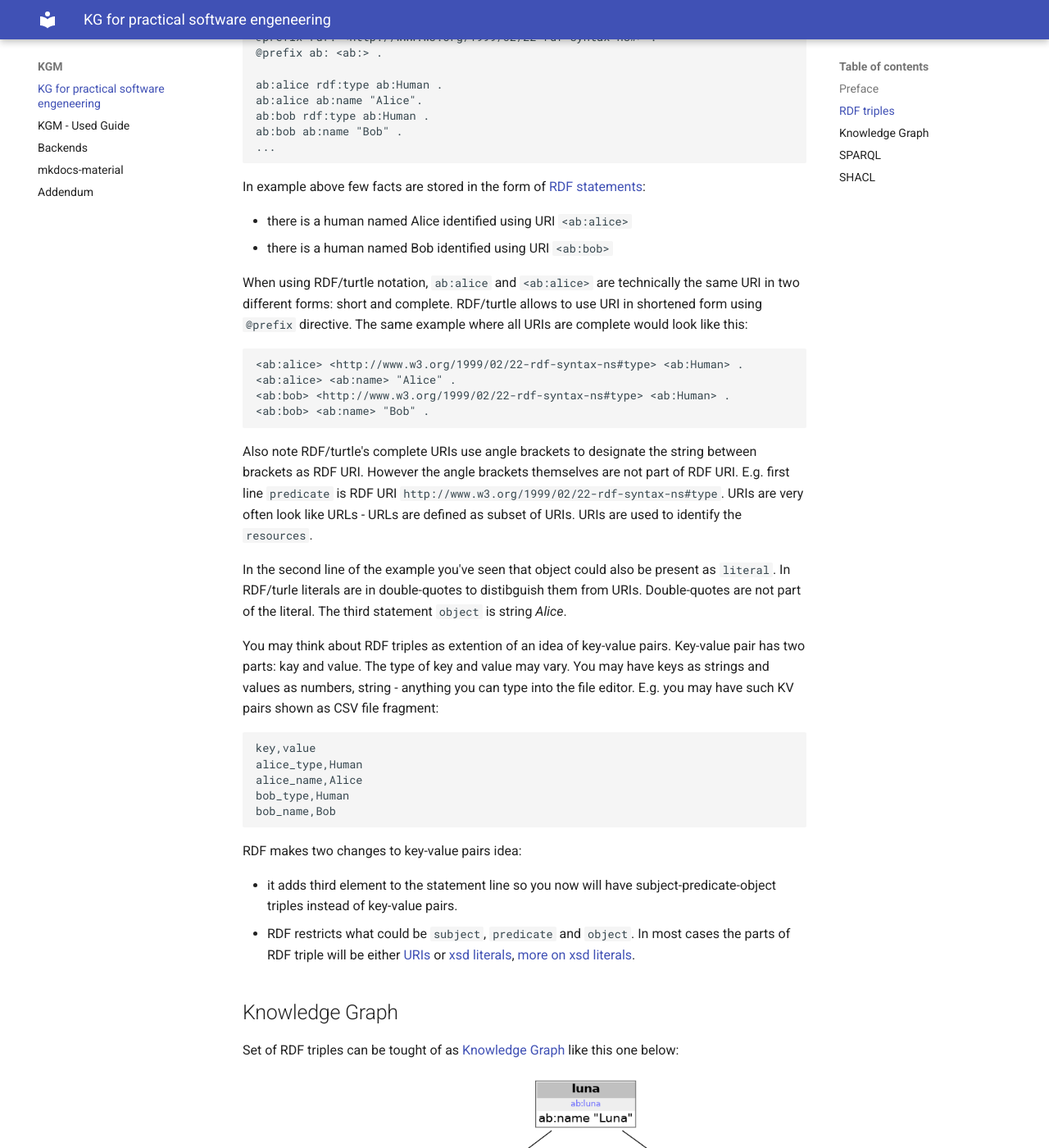
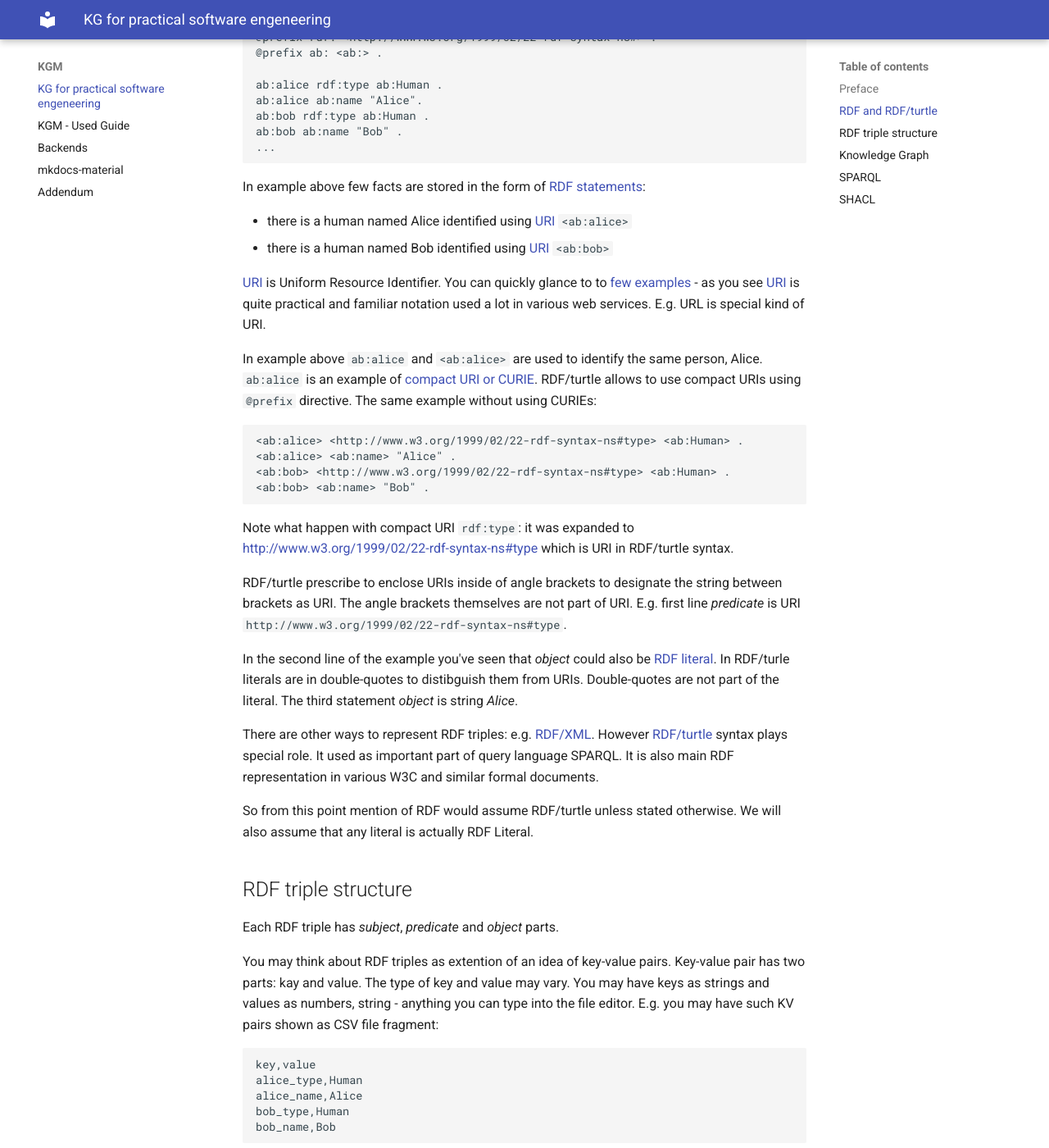
Before and after one commit to GeiselSoftware/kgm, an MkDocs documentation site: the page built from docs/docs/kgm-introduction.md, in a window 1280 px wide and 1400 px high, scrolled down 702 px. Shown: the whole window at 82% size. Built offline with MkDocs 1.6.1 and Material for MkDocs 9.7.7, drawn with Linux system fonts in a browser that asks for light colours; some of the changed text lies outside the part shown.

Commit message:
docs - wip

````diff
--- a/docs/docs/kgm-introduction.md
+++ b/docs/docs/kgm-introduction.md
@@ -6,7 +6,7 @@ Knowledge Graph and related technologies were introduced by practitioners in the
 
 This document purpose is to provide practical alternative to the mainstream KG introductions. After minimalistic introduction we are going to concentrate on few examples of purely technical utilization of **available** KG tech tools. In most cases it will be possible to easily reproduce this document scripts and queries using only python's [rdflib](https://pypi.org/project/rdflib/) and [graphviz](https://pypi.org/project/graphviz/) packages.
 
-## RDF triples
+## RDF and RDF/turtle
 
 [RDF (Resource Definition Framework)](https://en.wikipedia.org/wiki/Resource_Description_Framework) is standartized way to store facts in the form of RDF triples. The example of such triples stored using [RDF/turtle](https://en.wikipedia.org/wiki/Turtle_(syntax)) format is given below. It is the data about ubiquitous [Alice-Bob pair](https://en.wikipedia.org/wiki/Alice_and_Bob). Note that it is fragment of bigger Alice-Bob RDF triples file [ab.data.ttl](/kgm/sparql-example/ab.data.ttl).
 
@@ -23,10 +23,12 @@ ab:bob ab:name "Bob" .
 
 In example above few facts are stored in the form of [RDF statements](https://www.w3.org/TR/rdf11-primer/#section-triple):
 
- - there is a human named Alice identified using URI `<ab:alice>`
- - there is a human named Bob identified using URI `<ab:bob>`
+ - there is a human named Alice identified using [URI](https://en.wikipedia.org/wiki/Uniform_Resource_Identifier) `<ab:alice>`
+ - there is a human named Bob identified using [URI](https://en.wikipedia.org/wiki/Uniform_Resource_Identifier) `<ab:bob>`
 
-When using RDF/turtle notation, `ab:alice` and `<ab:alice>` are technically the same URI in two different forms: short and complete. RDF/turtle allows to use URI in shortened form using `@prefix` directive. The same example where all URIs are complete would look like this:
+[URI](https://en.wikipedia.org/wiki/Uniform_Resource_Identifier) is Uniform Resource Identifier. You can quickly glance to to [few examples](https://datatracker.ietf.org/doc/html/rfc3986#section-1.1.2) - as you see [URI](https://en.wikipedia.org/wiki/Uniform_Resource_Identifier) is quite practical and familiar notation used a lot in various web services. E.g. URL is special kind of URI.
+
+In example above `ab:alice` and `<ab:alice>` are used to identify the same person, Alice. `ab:alice` is an example of [compact URI or CURIE](https://en.wikipedia.org/wiki/CURIE). RDF/turtle allows to use compact URIs using `@prefix` directive. The same example without using CURIEs:
 
 ```
 <ab:alice> <http://www.w3.org/1999/02/22-rdf-syntax-ns#type> <ab:Human> .
@@ -35,9 +37,19 @@ When using RDF/turtle notation, `ab:alice` and `<ab:alice>` are technically the
 <ab:bob> <ab:name> "Bob" .
 ```
 
-Also note RDF/turtle's complete URIs use angle brackets to designate the string between brackets as RDF URI. However the angle brackets themselves are not part of RDF URI. E.g. first line `predicate` is RDF URI `http://www.w3.org/1999/02/22-rdf-syntax-ns#type`. URIs are very often look like URLs - URLs are defined as subset of URIs. URIs are used to identify the `resources`.
+Note what happen with compact URI `rdf:type`: it was expanded to <http://www.w3.org/1999/02/22-rdf-syntax-ns#type> which is URI in RDF/turtle syntax.
 
-In the second line of the example you've seen that object could also be present as `literal`. In RDF/turle literals are in double-quotes to distibguish them from URIs. Double-quotes are not part of the literal. The third statement `object` is string *Alice*.
+RDF/turtle prescribe to enclose URIs inside of angle brackets to designate the string between brackets as URI. The angle brackets themselves are not part of URI. E.g. first line *predicate* is URI `http://www.w3.org/1999/02/22-rdf-syntax-ns#type`.
+
+In the second line of the example you've seen that *object* could also be [RDF literal](https://www.w3.org/TR/turtle/#literals). In RDF/turle literals are in double-quotes to distibguish them from URIs. Double-quotes are not part of the literal. The third statement *object* is string *Alice*.
+
+There are other ways to represent RDF triples: e.g. [RDF/XML](https://en.wikipedia.org/wiki/RDF/XML). However [RDF/turtle](https://en.wikipedia.org/wiki/Turtle_(syntax)) syntax plays special role. It used as important part of query language SPARQL. It is also main RDF representation in various W3C and similar formal documents.
+
+So from this point mention of RDF would assume RDF/turtle unless stated otherwise. We will also assume that any literal is actually RDF Literal.
+
+## RDF triple structure
+
+Each RDF triple has *subject*, *predicate* and *object* parts.
 
 You may think about RDF triples as extention of an idea of key-value pairs. Key-value pair has two parts: kay and value. The type of key and value may vary. You may have keys as strings and values as numbers, string - anything you can type into the file editor. E.g. you may have such KV pairs shown as CSV file fragment:
 
````
